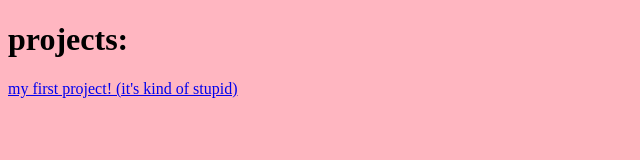
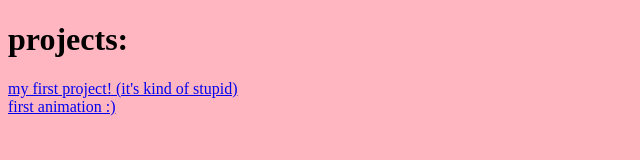
Before and after one commit to anr10/anr10.github.io, a plain HTML site: page projects.html in a window 1280 px wide. Shown: the whole page, without its empty margins (0-640 px from the left). Drawn offline with Linux system fonts and the light colour scheme.

Commit message:
projects.html

```diff
--- a/projects.html
+++ b/projects.html
@@ -20,6 +20,10 @@
 <a href="square.html">
 		<div id="project"> my first project! (it's kind of stupid)</div>
 	</a>
+<a href="animation.html">
+		<div id="project"> first animation :)</div>
+	</a>
+
 
 </body>
 </html>
```
